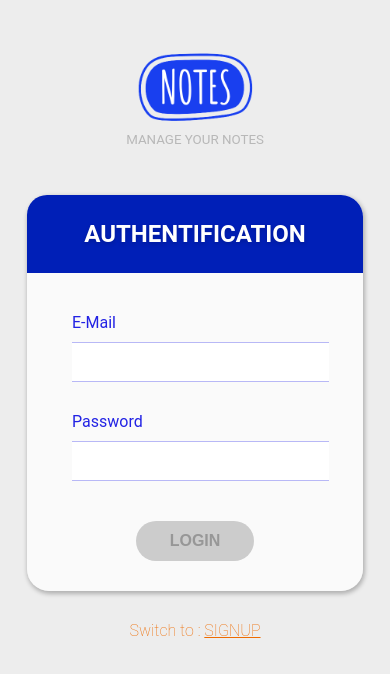
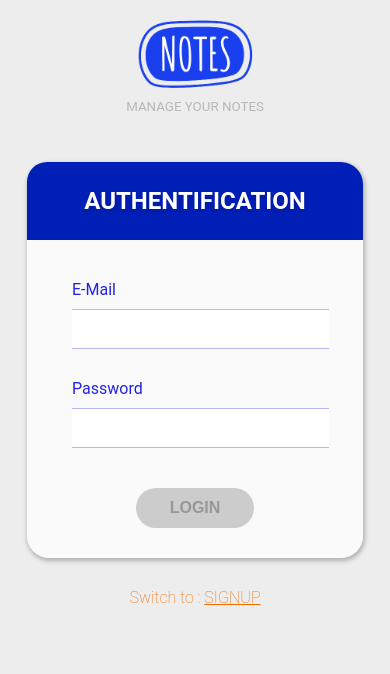
Before and after one commit to Hdaydich/note-project, a React (Create React App) app in the folder client/: page / in a window 390 px wide. Shown: the top 674 px of the page. Built offline with nearby package versions, Linux system fonts and the light colour scheme.

Commit message:
Update style.module.css

```diff
--- a/client/src/components/Logo/style.module.css
+++ b/client/src/components/Logo/style.module.css
@@ -24,9 +24,7 @@
 }
 
 @media only screen and (max-width: 991px) {
-    .img {
-       padding-top: 10%;
-    }
+
     .subtitle {
       font-size: smaller;
     }
```
